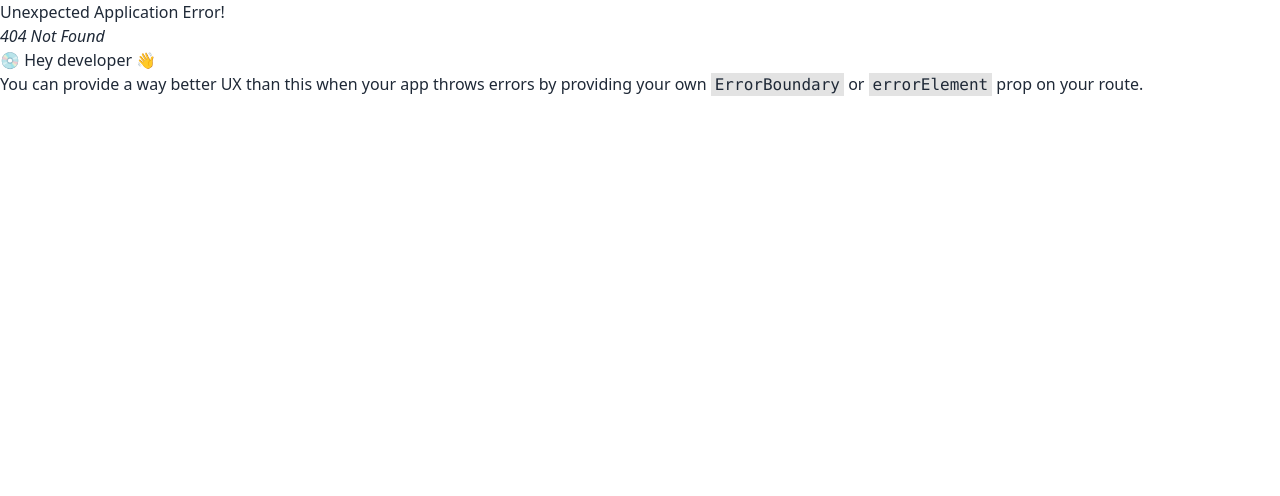
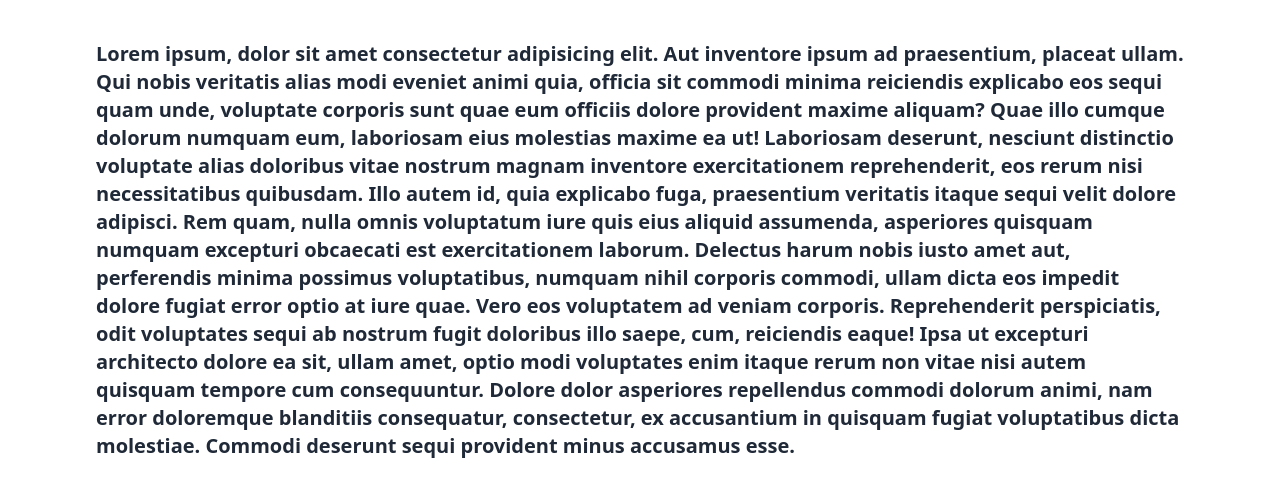
Before and after one commit to tasnu754/Newspaper-auth, a React (Vite) app: page /career in a window 1280 px wide. Before the commit this address had no page. Shown: the top 496 px of the page. Built offline with nearby package versions, Linux system fonts and the light colour scheme.

Commit message:
About and Career section

```diff
--- a/src/Components/BreakingNews/BreakingNews.jsx
+++ b/src/Components/BreakingNews/BreakingNews.jsx
@@ -11,6 +11,7 @@ const BreakingNews = () => {
         pauseOnClick="true"
         gradientColor="#D72050"
         speed={130}
+        className="text-[#403F3F] font-semibold"
       >
         I can be a React component, multiple React components, or just some
         text.Discover thousands of options, easy to customize layouts, one-click
--- a/src/Components/Navbar/Navbar.jsx
+++ b/src/Components/Navbar/Navbar.jsx
@@ -1,16 +1,38 @@
+import { NavLink } from "react-router-dom";
 
 
 const Navbar = () => {
     const list = (
       <>
         <li>
-          <a>Home</a>
+          <NavLink
+            to="/"
+            className={({ isActive, isPending }) =>
+              isPending ? "pending" : isActive ? "active" : ""
+            }
+          >
+            Home
+          </NavLink>
         </li>
         <li>
-          <a>About</a>
+          <NavLink
+            to="/about"
+            className={({ isActive, isPending }) =>
+              isPending ? "pending" : isActive ? "active" : ""
+            }
+          >
+            About
+          </NavLink>
         </li>
         <li>
-          <a>Career</a>
+          <NavLink
+            to="/career"
+            className={({ isActive, isPending }) =>
+              isPending ? "pending" : isActive ? "active" : ""
+            }
+          >
+            Career
+          </NavLink>
         </li>
       </>
     );
@@ -37,18 +59,22 @@ const Navbar = () => {
               </label>
               <ul
                 tabIndex={0}
-                className="menu menu-sm dropdown-content mt-3 z-[1] p-2 shadow bg-base-100 rounded-box w-52"
+                className="menu menu-sm dropdown-content mt-3 z-[1] p-2 shadow bg-base-100 rounded-box w-52 text-[#706F6F] text-lg font-normal gap-4"
               >
                 {list}
               </ul>
             </div>
           </div>
           <div className="navbar-center hidden lg:flex">
-            <ul className="menu menu-horizontal px-1">{list}</ul>
+            <ul className="menu menu-horizontal px-1 text-[#706F6F] text-lg font-normal gap-4">
+              {list}
+            </ul>
           </div>
           <div className="navbar-end flex gap-4">
             <img className="h-[44px] " src="/public/assets/user.png" alt="" />
-            <a className="btn">Login</a>
+            <a className="btn bg-[#403F3F] text-white hover:text-black">
+              Login
+            </a>
           </div>
         </div>
       </div>
--- /dev/null
+++ b/src/Pages/About/About.jsx
@@ -0,0 +1,30 @@
+
+
+const About = () => {
+    return (
+      <div>
+        <h2 className=" text-left my-10 font-bold text-xl">
+          Wednesday, August 24, 2022 | Tag Cloud Tags: Biden, EU, Euro, Europe,
+          Joe Biden, Military, News, Russia, Security, UK, Ukraine, United
+          States, Worthy News (Worthy News) – U.S. President Joe Biden has
+          announced nearly $3 billion in new U.S. military aid for Kyiv as
+          Ukraine marked its independence day six months after Russia invaded
+          the country.The United States of America is committed to supporting
+          the people of Ukraine as they continue the fight to defend their
+          sovereignty. As part of that commitment, I am proud to announce our
+          biggest tranche of security assistance to date: approximately $2.
+          Wednesday, August 24, 2022 | Tag Cloud Tags: Biden, EU, Euro, Europe,
+          Joe Biden, Military, News, Russia, Security, UK, Ukraine, United
+          States, Worthy News (Worthy News) – U.S. President Joe Biden has
+          announced nearly $3 billion in new U.S. military aid for Kyiv as
+          Ukraine marked its independence day six months after Russia invaded
+          the country.The United States of America is committed to supporting
+          the people of Ukraine as they continue the fight to defend their
+          sovereignty. As part of that commitment, I am proud to announce our
+          biggest tranche of security assistance to date: approximately $2.
+        </h2>
+      </div>
+    );
+};
+
+export default About;
--- /dev/null
+++ b/src/Pages/Career/Career.jsx
@@ -0,0 +1,35 @@
+
+
+const Career = () => {
+    return (
+      <div>
+        <h2 className=" text-left my-10 font-bold text-xl">
+          Lorem ipsum, dolor sit amet consectetur adipisicing elit. Aut
+          inventore ipsum ad praesentium, placeat ullam. Qui nobis veritatis
+          alias modi eveniet animi quia, officia sit commodi minima reiciendis
+          explicabo eos sequi quam unde, voluptate corporis sunt quae eum
+          officiis dolore provident maxime aliquam? Quae illo cumque dolorum
+          numquam eum, laboriosam eius molestias maxime ea ut! Laboriosam
+          deserunt, nesciunt distinctio voluptate alias doloribus vitae nostrum
+          magnam inventore exercitationem reprehenderit, eos rerum nisi
+          necessitatibus quibusdam. Illo autem id, quia explicabo fuga,
+          praesentium veritatis itaque sequi velit dolore adipisci. Rem quam,
+          nulla omnis voluptatum iure quis eius aliquid assumenda, asperiores
+          quisquam numquam excepturi obcaecati est exercitationem laborum.
+          Delectus harum nobis iusto amet aut, perferendis minima possimus
+          voluptatibus, numquam nihil corporis commodi, ullam dicta eos impedit
+          dolore fugiat error optio at iure quae. Vero eos voluptatem ad veniam
+          corporis. Reprehenderit perspiciatis, odit voluptates sequi ab nostrum
+          fugit doloribus illo saepe, cum, reiciendis eaque! Ipsa ut excepturi
+          architecto dolore ea sit, ullam amet, optio modi voluptates enim
+          itaque rerum non vitae nisi autem quisquam tempore cum consequuntur.
+          Dolore dolor asperiores repellendus commodi dolorum animi, nam error
+          doloremque blanditiis consequatur, consectetur, ex accusantium in
+          quisquam fugiat voluptatibus dicta molestiae. Commodi deserunt sequi
+          provident minus accusamus esse.
+        </h2>
+      </div>
+    );
+};
+
+export default Career;
```
Also changed, not shown: src/main.jsx (+10 -0 lines).
